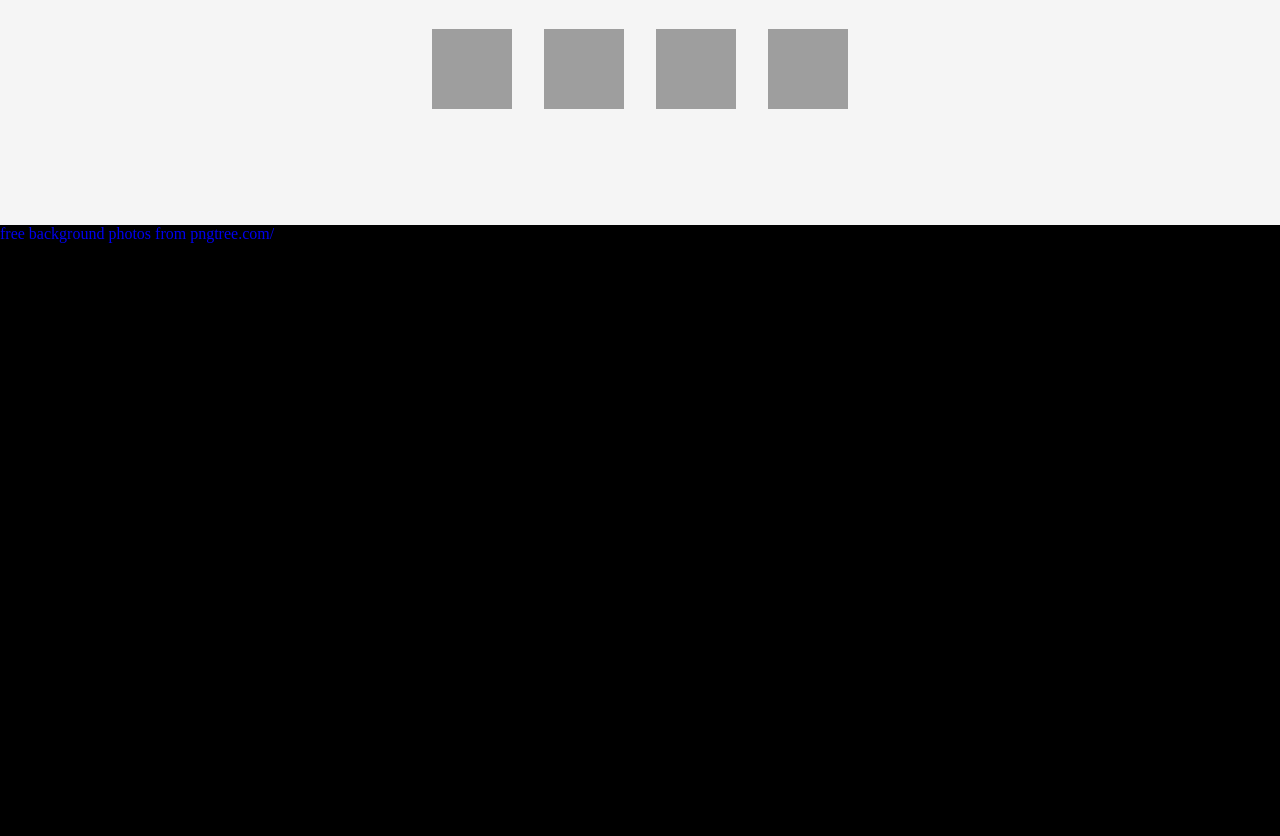
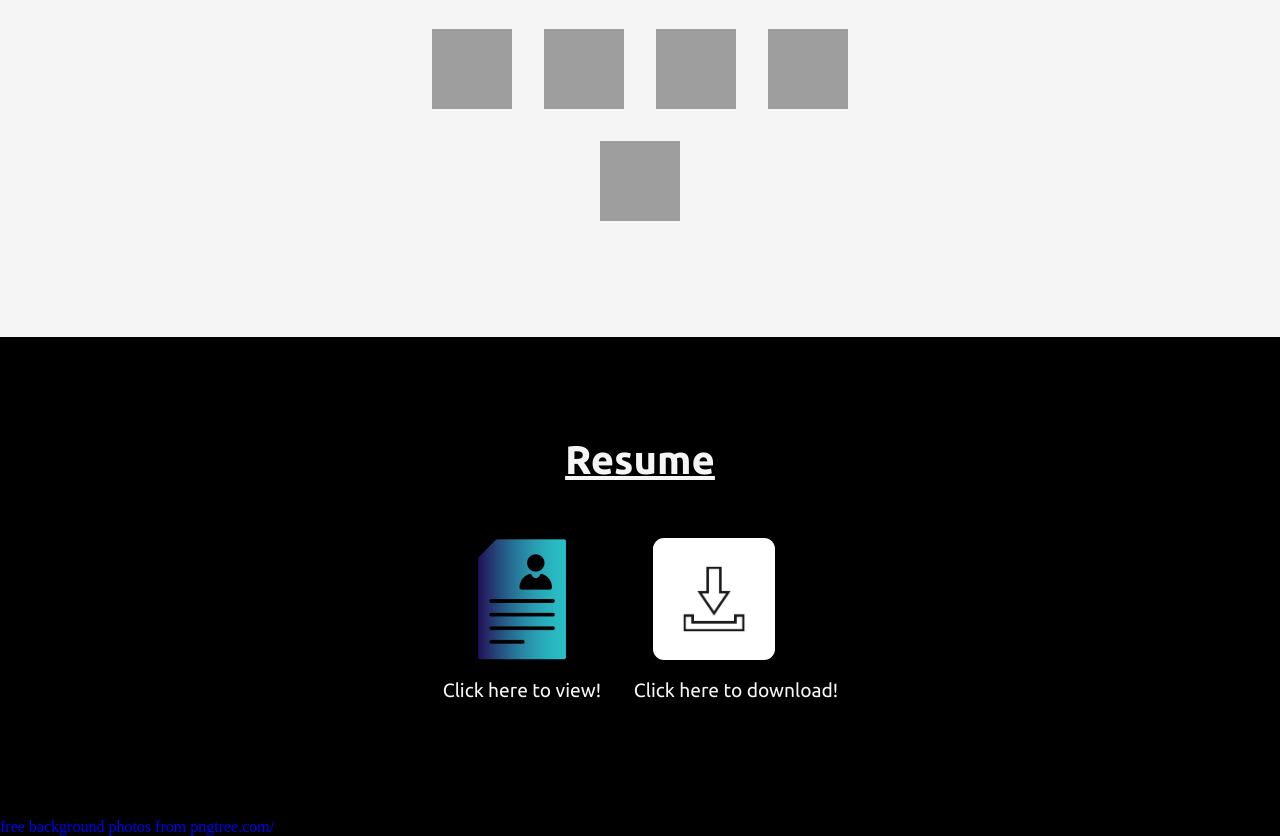
Before and after one commit to JaredShakespaere/jaredshakespaere.github.io, a website: page index.html in a window 1280 px wide. Shown: the part 2432-3268 px from the top of the page. Before the commit the page ends 2675 px from the top, so only its background shows below. Drawn offline with nearby package versions, Linux system fonts and the light colour scheme; grey boxes are pictures that could not be loaded.

Commit message:
finished resume page

```diff
--- a/index.css
+++ b/index.css
@@ -234,42 +234,94 @@ section {
 
 /* Skills section styling */
 
-.skills{
+.skills {
 	display: flex;
 	background-color: whitesmoke;
 	justify-content: center;
 	align-items: center;
 	/* border: red dotted thick; */
 }
-.skills .max-width{
+.skills .max-width {
 	display: flex;
 	/* border: purple thick dotted; */
 	flex-direction: column;
 	width: 100%;
 }
-.skills-content{
+.skills-content {
 	display: flex;
 	/* border: dotted thick orange; */
 	justify-content: center;
-
 }
-.skills-container{
+.skills-container {
 	display: flex;
 	/* border: red dotted thick; */
 	width: max-content;
 	flex-direction: column;
 }
-.row{
+.row {
 	display: flex;
 	justify-content: center;
-
 }
-.row img{
+.row img {
 	width: 5rem;
 	height: 5rem;
 	/* border: black thick dotted; */
 	margin: 1rem;
+}
 
+/* Resume section start */
+
+.resume {
+    display: flex;
+	/* border: red dotted thick; */
+    background-color: black;
+    justify-content: center;
+}
+#max-width-resume{
+    display: flex;
+    /* border: whitesmoke thick dotted; */
+    flex-direction: column;
+}
+.resume .title {
+	/* border: red dotted thick; */
+	color: whitesmoke;
+	text-decoration: whitesmoke underline;
+}
+.resume-content{
+    display: flex;
+    /* border: pink dotted thick; */
+}
+.resume-document {
+    display: flex;
+    justify-content: center;
+    align-items: center;
+	/* border: orange dotted thick; */
+}
+.resume-container{
+    margin: 1rem;
+}
+.resume-container a{
+    display: flex;
+    /* border: thick dotted lime; */
+    flex-direction: column;
+
+}
+
+.resume-icon{
+    /* border: magenta thick dotted; */
+    width: 10rem;
+    height: 10rem;
+}
+#resume-icon-download{
+  padding: 19px;
+    border-radius: 30px;
+}
+.resume-document .text{
+    /* border: hotpink dotted thick; */
+    text-align: center;
+    color: whitesmoke;
+    font-family: 'Ubuntu';
+    font-size: larger;
 }
 
 /* responsive media query start */
--- a/index.html
+++ b/index.html
@@ -142,7 +142,42 @@
                             />
                             <img src="https://www.vectorlogo.zone/logos/axios/axios-icon.svg" />
                         </row>
+                        <row class="row" id="four">
+                            <img src="https://cdn.jsdelivr.net/gh/devicons/devicon/icons/trello/trello-plain.svg" />
+
+                        </row>
+
+                        </row>
                     </div>
+				</div>
+			</div>
+		</section>
+
+        <!-- Resume section start -->
+
+        <section class="resume" id="resume">
+			<div class="max-width" id="max-width-resume">
+				<h2 class="title">Resume</h2>
+				<div class="resume-content">
+					<div class="resume-document">
+                        <div class="resume-container">
+                            <a href="https://docs.google.com/document/d/1w5rhgATQwtwTOMIr_car7nlhdgTmwnM8xsrjJyOrZQ8/edit?usp=sharing" download>
+                                <img class="resume-icon" src="./pics/resume-icon.png" alt="resume-view">
+                                <div class="text">
+                                    Click here to view!
+                                </div>
+
+                            </a>
+                        </div>
+                        <div class="resume-container">
+                            <a href="./pics/Web Development Resume.pdf" download>
+                                <img class="resume-icon" id="resume-icon-download" src="./pics/download-icon.png" alt="download-resume">
+                                <div class="text">
+                                    Click here to download!
+                                </div>
+                            </a>
+                        </div>
+				    </div>
 				</div>
 			</div>
 		</section>
```
Also changed, not shown: pics/download-icon.png (added), pics/resume-icon.png (added), 1 other file. Lines whose indentation alone changed are shown as unchanged.
